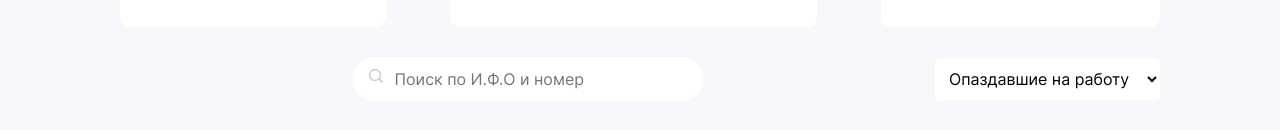
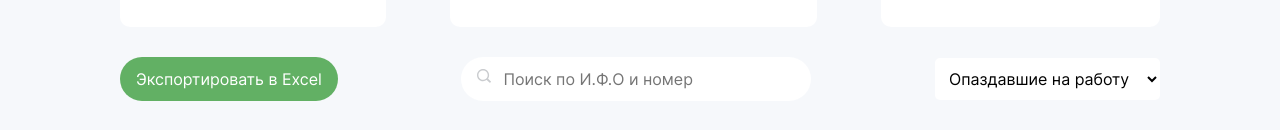
Before and after one commit to Umirzakovv/dashboard-contact-center, a React (Vite) app: page /report-latecomers in a window 1280 px wide. Shown: the part 243-373 px from the top of the page. Built offline with nearby package versions, Linux system fonts and the light colour scheme; no server answers.

Commit message:
set layout of excel btn

```diff
--- /dev/null
+++ b/src/components/excel-btn/ExcelBtn.jsx
@@ -0,0 +1,6 @@
+import "./excel-btn.scss";
+const ExcelBtn = () => {
+  return <button className="excel-btn">Экспортировать в Excel</button>;
+};
+
+export default ExcelBtn;
--- /dev/null
+++ b/src/components/excel-btn/excel-btn.scss
@@ -0,0 +1,12 @@
+.excel-btn {
+  border: none;
+  font-family: "Inter", sans-serif;
+  font-size: 1.6rem;
+  padding: 1.2rem 1.6rem;
+  border-radius: 10rem;
+  display: flex;
+  align-items: center;
+  color: #fff;
+  background-color: #00800099;
+  cursor: pointer;
+}
--- a/src/components/latecomers-header/LatecomersHeader.jsx
+++ b/src/components/latecomers-header/LatecomersHeader.jsx
@@ -1,3 +1,4 @@
+import ExcelBtn from "../excel-btn/ExcelBtn";
 import SearchBar from "../search-bar/SearchBar";
 import Sorting from "../sorting/Sorting";
 
@@ -9,10 +10,10 @@ const LatecomersHeader = () => {
         display: "flex",
         alignItems: "center",
         justifyContent: "space-between",
-        marginBottom: "3rem"
+        marginBottom: "3rem",
       }}
     >
-      <p></p>
+      <ExcelBtn />
       <SearchBar placeholder="Поиск по И.Ф.О и номер" />
       <Sorting />
     </div>
--- a/src/components/latecomers-table/LatecomersTable.jsx
+++ b/src/components/latecomers-table/LatecomersTable.jsx
@@ -9,6 +9,7 @@ const LatecomersTable = () => {
     fetch("http://192.168.0.167:2004/api/v1/agents/all")
       .then((res) => res.json())
       .then((data) => setLatecomers(data));
+      console.log("latecomers list render");
   }, []);
 
   return (
```
